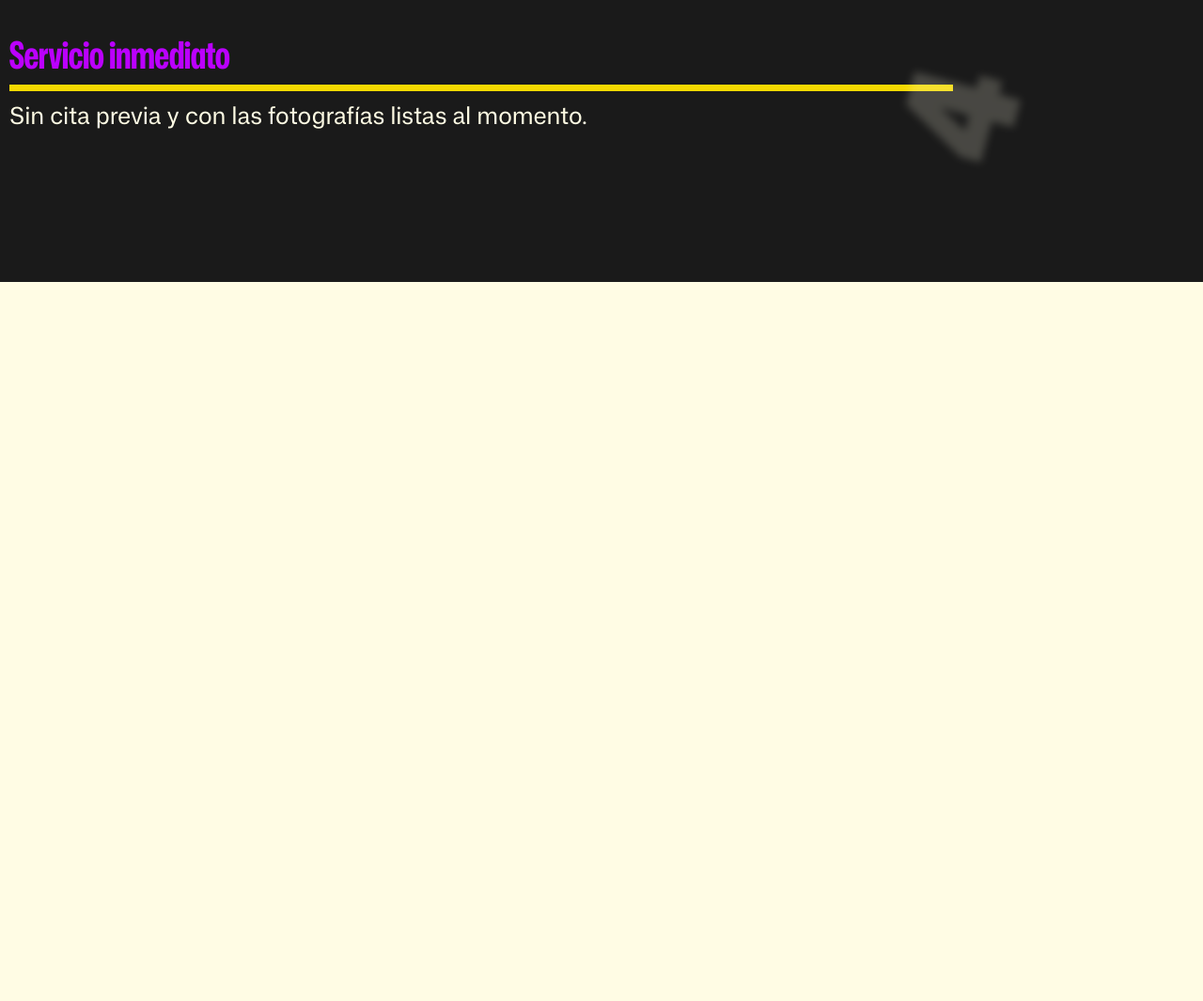
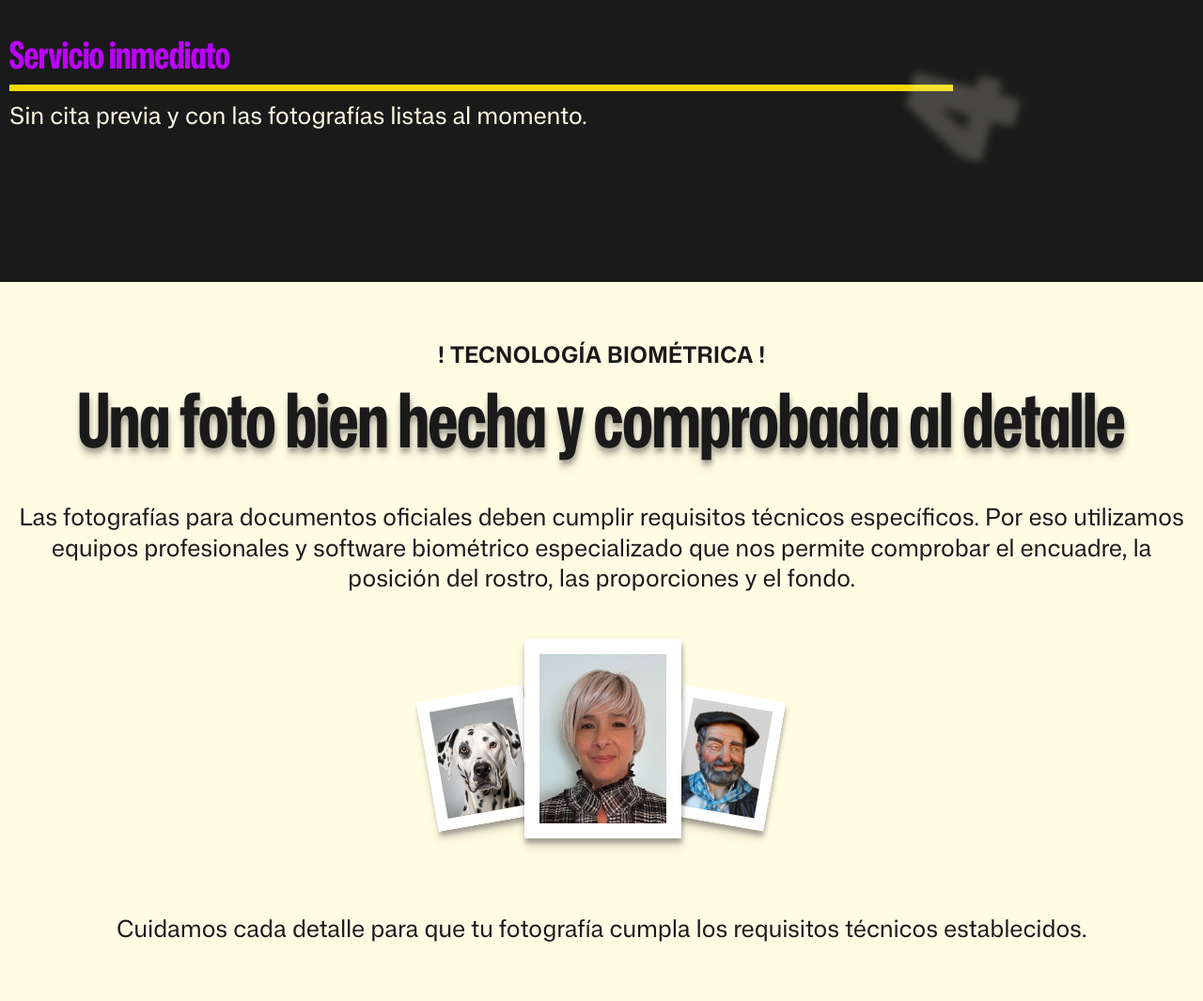
Before and after one commit to drkedrkedjon/argazkilur-v1, a plain HTML site: page index.html in a window 1280 px wide. Shown: the part 3602-4667 px from the top of the page at 94% size. Before the commit the page ends 3902 px from the top, so only its background shows below. Drawn offline with Linux system fonts and the light colour scheme.

Commit message:
Fine tuning third section - calidad profesional

```diff
--- a/index.html
+++ b/index.html
@@ -181,6 +181,59 @@
           <p>Sin cita previa y con las fotografías listas al momento.</p>
         </div>
       </section>
+      <section class="biometria">
+        <h2>! TECNOLOGÍA BIOMÉTRICA !</h2>
+        <span class="pitch">Una foto bien hecha y comprobada al detalle</span>
+        <p>
+          Las fotografías para documentos oficiales deben cumplir requisitos
+          técnicos específicos. Por eso utilizamos equipos profesionales y
+          software biométrico especializado que nos permite comprobar el
+          encuadre, la posición del rostro, las proporciones y el fondo.
+        </p>
+        <div class="images">
+          <img
+            src="./assets/images/zur.png"
+            alt=""
+            class="zur"
+          />
+          <img
+            src="./assets/images/popo.jpeg"
+            alt=""
+            class="popo"
+          />
+          <img
+            src="./assets/images/olentzero.png"
+            alt=""
+            class="olentzero"
+          />
+        </div>
+        <p>
+          Cuidamos cada detalle para que tu fotografía cumpla los requisitos
+          técnicos establecidos.
+        </p>
+      </section>
+      <section class="ubicacion">
+        <br />
+        <br />
+        <br />
+        <br />
+        <br />
+        <br />
+        <br />
+        <br />
+        <br />
+        <br />
+        <br />
+        <br />
+        <br />
+        <br />
+        <br />
+        <br />
+        <br />
+        <br />
+        <br />
+        <br />
+      </section>
     </main>
   </body>
 </html>
--- a/styles/styles.css
+++ b/styles/styles.css
@@ -346,8 +346,66 @@ body {
 
 }
 
+/* CALIDAD PROFESIONAL SECTION END */
+/* BIOMETRIA SECTION START */
 
+.biometria {
+  position: relative;
+  display: flex;
+  flex-direction: column;
+  background-color: var(--blanco);
+  padding-block: 4rem;
+  text-align: center;
+  padding-inline: 10px;
+  overflow: hidden;
 
+  & p:first-of-type {
+    margin-top: 2rem;
+  }
 
+  & p:last-of-type {
+    margin-top: 2rem;
+  }
+}
 
-/* CALIDAD PROFESIONAL SECTION END */
+.images {
+  display: flex;
+  margin-block: 3rem;
+  align-items: end;
+  justify-content: center;
+
+  .zur {
+    box-sizing: content-box;
+    border: 12px solid white;
+    box-shadow: var(--box-shadow);
+    max-height: 115px;
+    z-index: 8;
+    margin-bottom: 1rem;
+    transform: translate(10px) rotate(-10deg);
+  }
+
+  .popo {
+    box-sizing: content-box;
+    max-height: 180px;
+    border: 16px solid white;
+    box-shadow: var(--box-shadow);
+    z-index: 10;
+  }
+
+  .olentzero {
+    box-sizing: content-box;
+    max-height: 115px;
+    border: 12px solid white;
+    box-shadow: var(--box-shadow);
+    z-index: 9;
+    margin-bottom: 1rem;
+    transform: translate(-10px) rotate(10deg);
+  }
+}
+
+/* BIOMETRIA SECTION END */
+
+.ubicacion {
+  background-color: var(--negro);
+  clip-path: var(--wavy-both);
+}
```
Also changed, not shown: assets/images/olentzero.png (added), assets/images/popo.jpeg (added), assets/images/zur.png (added), 1 other file.
